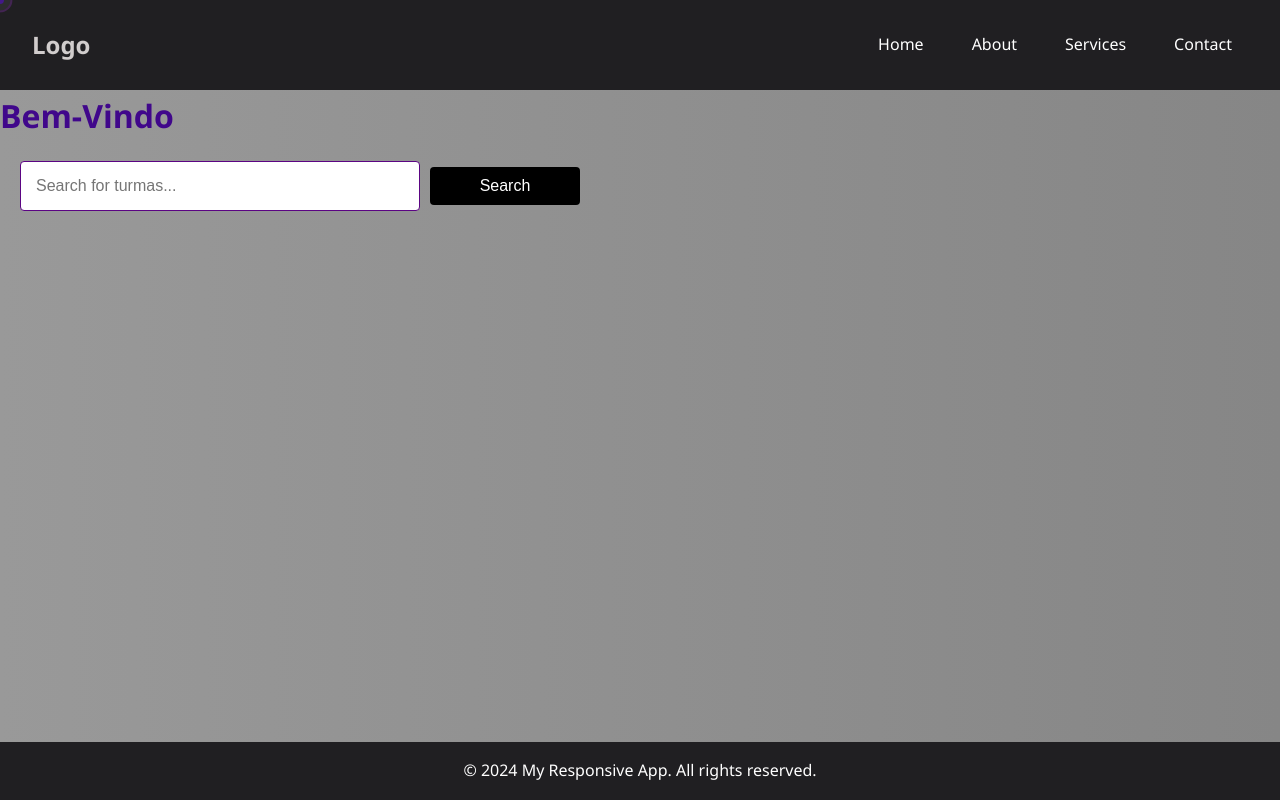
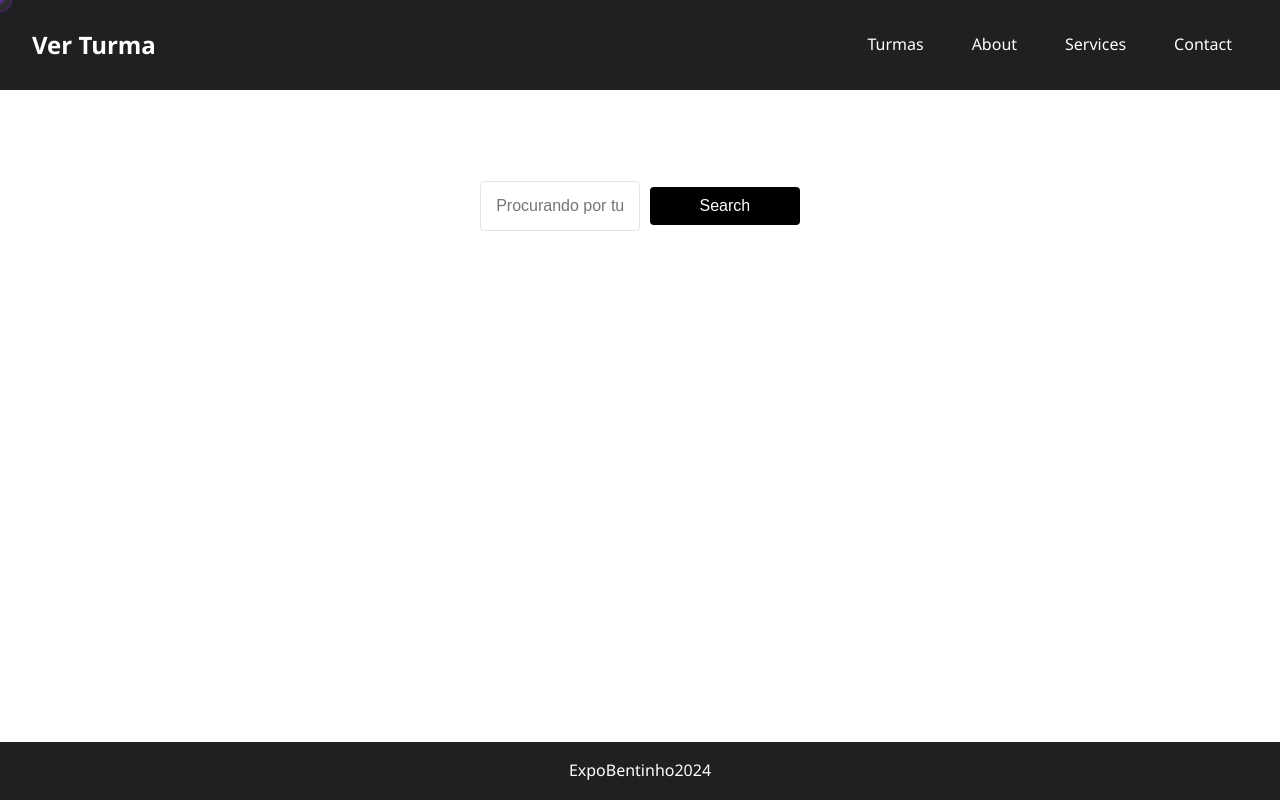
Before and after one commit to PrintfFiveo/newfronttest, a React (Vite) app: page / in a window 1280 px wide. Built offline with nearby package versions, Linux system fonts and the light colour scheme.

Commit message:
melhorias

```diff
--- a/package.json
+++ b/package.json
@@ -10,6 +10,8 @@
     "preview": "vite preview"
   },
   "dependencies": {
+    "@popperjs/core": "^2.11.8",
+    "bootstrap": "^5.3.3",
     "react": "^18.3.1",
     "react-dom": "^18.3.1"
   },
@@ -23,6 +25,7 @@
     "eslint-plugin-react-hooks": "^5.1.0-rc.0",
     "eslint-plugin-react-refresh": "^0.4.9",
     "globals": "^15.9.0",
+    "sass": "^1.78.0",
     "vite": "^5.4.1"
   }
 }
--- a/src/App.css
+++ b/src/App.css
@@ -1,11 +1,12 @@
-/* Reseta margens, padding e define box-sizing */
+
 * {
   margin: 0;
   padding: 0;
   box-sizing: border-box;
+  color: #ffffff
 }
 
-/* Define altura mínima e estilo básico para o body */
+
 html,
 body {
   height: 100%;
@@ -14,25 +15,23 @@ body {
 body {
   font-family: 'Segoe UI', Tahoma, Geneva, Verdana, sans-serif;
   line-height: 1.6;
-  background: linear-gradient(to right, #999999, #868686);
-  /* Preto e roxo */
-  color: #40078b;
-  /* Cor clara para o texto */
+  background: linear-gradient(to right, #d4d4d49d #b3b1b1ec);
+  color: #8400ff69;
+
   display: flex;
   flex-direction: column;
 }
 
-/* Container principal para empurrar o rodapé para baixo */
+
 .page-wrapper {
   flex: 1;
   display: flex;
   flex-direction: column;
 }
 
-/* Estilos do cabeçalho e navbar */
 .header {
   background: #212121;
-  /* Preto escuro */
+
 }
 
 .navbar {
@@ -41,11 +40,20 @@ body {
   align-items: center;
   padding: 1rem 2rem;
 }
+main {
+  width: 100%;
+  padding: 20px
+}
+.content{
+  display: grid;
+  place-items: center;
+  align-items: center;
 
+}
 .logo {
   font-size: 1.5rem;
   font-weight: 600;
-  color: #d1cdcd;
+  color: #ffffff;
 }
 
 .nav-links {
@@ -59,15 +67,15 @@ body {
 }
 
 .nav-links a {
-  color: #000000;
+  color: #ffffff;
   text-decoration: none;
   padding: 0.5rem 1rem;
   transition: color 0.3s ease;
 }
 
 .nav-links a:hover {
-  color: #3d3b3b;
-  /* Roxo mais claro */
+  color: #ffffff;
+
 }
 
 .menu-toggle {
@@ -83,13 +91,13 @@ body {
   margin: 4px 0;
 }
 
-/* Seção principal */
+
 .hero {
   text-align: center;
   padding: 4rem 2rem;
-  background: #333;
-  /* Fundo escuro para contraste */
-  color: #050000;
+  background: #000000;
+
+  color: #ffffff;
 }
 
 .hero h1 {
@@ -101,11 +109,11 @@ body {
   font-size: 1.2rem;
 }
 
-/* Estilos das seções */
+
 .section {
   padding: 2rem;
   margin: 1rem 0;
-  background: #212121;
+  background: #000000;
   color: #f0f0f0;
 }
 
@@ -113,7 +121,7 @@ body {
   margin-bottom: 1rem;
 }
 
-/* Estilos do rodapé */
+
 .footer {
   background-color: #212121;
   color: #f0f0f0;
@@ -123,7 +131,6 @@ body {
   box-sizing: border-box;
 }
 
-/* Responsividade */
 @media (max-width: 768px) {
   .nav-links {
     display: none;
--- a/src/App.jsx
+++ b/src/App.jsx
@@ -13,9 +13,9 @@ function App() {
 
       <NavBar/>
        <CustomCursor></CustomCursor>
-      <main className="content">
-        <h1>Bem-Vindo</h1>
-        <SearchBar></SearchBar>
+        <main className="content">
+            <h1>Pesquisar Turmas</h1>
+            <SearchBar></SearchBar>
 
       </main>
       <Footer />
--- a/src/components/Footer.jsx
+++ b/src/components/Footer.jsx
@@ -3,7 +3,7 @@ import './Footer.css';
 const Footer = () => {
   return (
     <footer className="footer">
-      <p>&copy; 2024 My Responsive App. All rights reserved.</p>
+      <p> ExpoBentinho2024 </p>
     </footer>
   );
 };
--- a/src/components/NavBar.jsx
+++ b/src/components/NavBar.jsx
@@ -11,14 +11,14 @@ const Navbar = () => {
 
   return (
     <nav className="navbar">
-      <div className="logo">Logo</div>
+      <div className="logo">Ver Turma</div>
       <div className="menu-toggle" onClick={toggleMenu}>
         <div className={`bar ${isOpen ? 'toggle' : ''}`}></div>
         <div className={`bar ${isOpen ? 'toggle' : ''}`}></div>
         <div className={`bar ${isOpen ? 'toggle' : ''}`}></div>
       </div>
       <ul className={`nav-links ${isOpen ? 'show' : ''}`}>
-        <li><a href="#home">Home</a></li>
+        <li><a href="#VerTurma">Turmas</a></li>
         <li><a href="#about">About</a></li>
         <li><a href="#services">Services</a></li>
         <li><a href="#contact">Contact</a></li>
--- a/src/components/Navbar.css
+++ b/src/components/Navbar.css
@@ -1,12 +1,11 @@
-/* src/styles/Navbar.css */
+
 .navbar {
     display: flex;
     justify-content: space-between;
     align-items: center;
     padding: 1rem 2rem;
     background-color: #201f22;
-    /* Roxo lilás */
-    color: rgb(0, 0, 0);
+    color: rgb(255, 255, 255);
     position: relative;
 }
 
@@ -25,11 +24,12 @@
 }
 
 .navbar .menu-toggle .bar {
-    background-color: white;
+    background-color: rgb(255, 255, 255);
     height: 3px;
     width: 30px;
     margin: 3px 0;
     transition: 0.3s;
+    color: #ffffff;
 }
 
 .navbar .menu-toggle .bar.toggle:nth-child(1) {
@@ -56,40 +56,47 @@
     flex-direction: column;
     position: absolute;
     top: 60px;
-    /* Ajuste conforme necessário */
     right: 0;
-    background-color: #260574;
+    background-color: #ffffff;
+    color: #201f22;
     width: 100%;
     opacity: 1;
+    z-index: 1;
     visibility: visible;
     transform: translateY(0);
 }
 
 .nav-links a {
-    color: white;
+    color: rgb(255, 255, 255);
     text-decoration: none;
     padding: 1rem;
     display: block;
 }
 
 .nav-links a:hover {
-    background-color: #2b026e;
+    background-color: #720fc4c0;
+    border-radius: 5%;
 
 }
 
 @media (max-width: 768px) {
     .navbar .menu-toggle {
         display: flex;
+        border-radius: 0;
     }
 
     .nav-links {
         transform: translateY(-100%);
         opacity: 0;
         visibility: hidden;
-        background-color: #370685;
+        background-color: #ffffff;
+        border-radius: 0;
     }
-
+    .nav-links a{
+        color: #201f22;
+    }
     .nav-links.show {
         transform: translateY(0);
+        border-radius: 0;
     }
 }
--- a/src/components/customCursor.css
+++ b/src/components/customCursor.css
@@ -8,7 +8,7 @@
 .cursor-primary {
     width: 8px;
     height: 8px;
-    background-color: #5010b8a6;
+    background-color: #5f31aaa6;
 
     z-index: 1000;
 }
--- a/src/components/search.jsx
+++ b/src/components/search.jsx
@@ -23,11 +23,11 @@ const SearchBar = () => {
         name="search"
         value={query}
         onChange={handleChange}
-        placeholder="Search for turmas..."
+        placeholder="Procurando por turmas..."
       />
       <button onClick={handleSearchClick}>Search</button>
       {searchClicked && query && (
-        <FetchData title="Turma Requisitada" endpoint={`turmas/search/${query}`} />
+        <FetchData title="Turma" endpoint={`turmas/search/${query}`} />
       )}
     </div>
   );
--- a/src/components/searchBar.css
+++ b/src/components/searchBar.css
@@ -10,7 +10,8 @@ input[type="text"] {
     max-width: 400px;
     padding: 15px;
     margin-bottom: 1px;
-    border: 1px solid #5b0483;
+    border: 1px solid #e4e4e4;
+    align-items: center;
     border-radius: 4px;
     font-size: 16px;
 }
@@ -25,6 +26,7 @@ button {
     color: rgb(255, 255, 255);
     font-size: 16px;
     cursor: pointer;
+    align-items: center;
     transition: background-color 0.3s ease;
 }
 
@@ -36,10 +38,12 @@ button:hover {
     .search-bar-container {
         flex-direction: column;
         align-items: center;
+
     }
 
     input[type="text"] {
         font-size: 14px;
+        align-items: center;
     }
 
     button {
@@ -56,9 +60,11 @@ button:hover {
 
     input[type="text"] {
         margin-right: 10px;
+        align-items: center;
     }
 
     button {
         margin-top: 0;
+        align-items: center;
     }
 }
```
Also changed, not shown: src/Postagem.jsx (added), src/Presencas.jsx (added), 1 other file (tests, documents, lock files or other folders).
